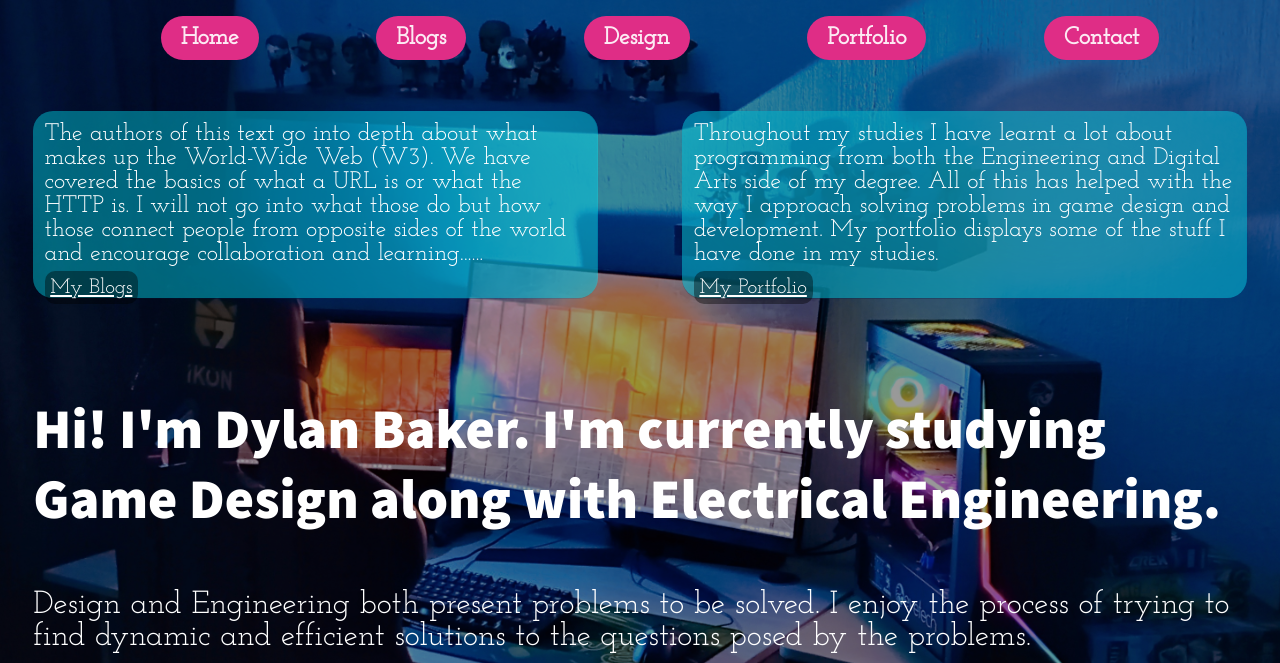
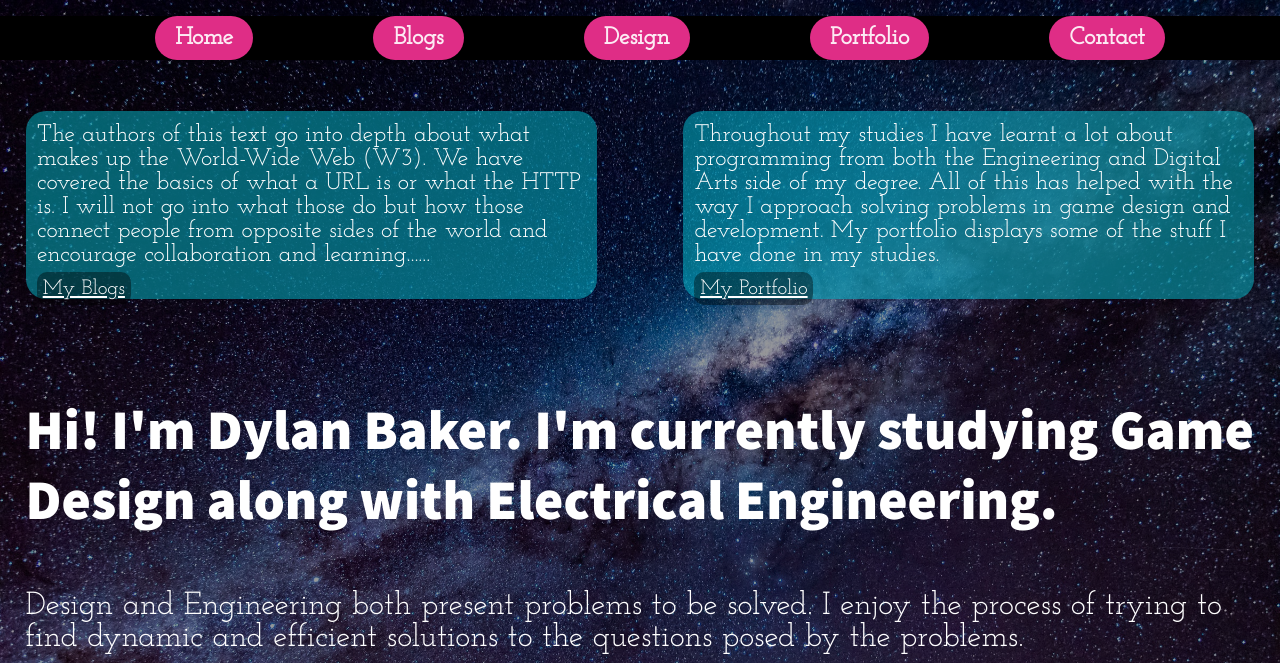
Before and after one commit to DylanGBaker/Interactive_Media_Assignment_2, a plain HTML site: page index.html in a window 1280 px wide. Shown: the top 663 px of the page. Drawn offline with Linux system fonts and the light colour scheme.

Commit message:
Testing navbar background on deployed site

```diff
--- a/CSS/blogs.css
+++ b/CSS/blogs.css
@@ -1,6 +1,6 @@
 body{
     font-family: 'Josefin Slab', serif;
-    background: rgba(0,0,0,0.4) url(../Test_Images/Website\ Backgroundjpg.jpg) repeat fixed 100% ;
+    background: rgba(0,0,0,0.4) url(../Test_Images/Website_Backgroundjpg.jpg) no-repeat fixed 100% ;
     background-blend-mode: darken;
     background-size: cover;
     height: 100vh;
--- a/CSS/index.css
+++ b/CSS/index.css
@@ -1,9 +1,10 @@
 body{
     font-family: 'Josefin Slab', serif;
-    background: rgba(0,0,0,0.4) url(../Test_Images/Website\ Backgroundjpg.jpg) repeat fixed 100% ;
+    background: rgba(0,0,0,0.4) url(../Test_Images/graham-holtshausen-fUnfEz3VLv4-unsplash.jpg) no-repeat fixed 100% ;
     background-blend-mode: darken;
     background-size: cover;
     height: 100vh;
+    margin: 0;
 }
 
 body .headers{
--- a/CSS/navbar.css
+++ b/CSS/navbar.css
@@ -1,7 +1,8 @@
 .nav-bar {
     position: sticky;
-    top: 1vh;
+    top: 0;
     z-index: 9999;
+    background-color: black;
 }
 
 .nav-list{
```
Also changed, not shown: index.html (+0 -1 lines), Test_Images/Website_Backgroundjpg.jpg (renamed from Test_Images/Website Backgroundjpg.jpg).
